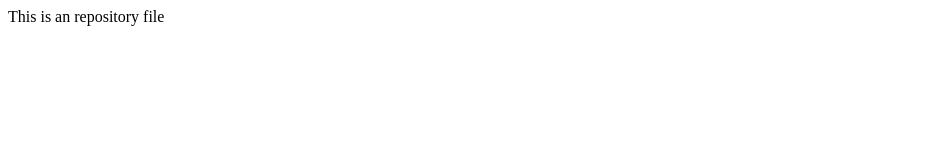
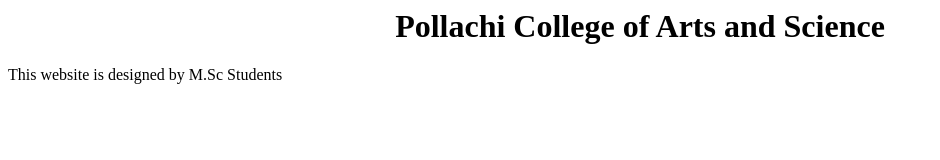
Before and after one commit to prakashpalanisamy0501/prakash.github.in, a plain HTML site: page index.html in a window 1280 px wide. Shown: the whole page, without its empty margins (0-940 px from the left). Drawn offline with Linux system fonts and the light colour scheme.

Commit message:
Update index.html

```diff
--- a/index.html
+++ b/index.html
@@ -3,6 +3,7 @@
 <title> Git Hub </title>
 </head>
 <body>
-<p> This is an repository file </p>
+<center><h1><b> Pollachi College of Arts and Science </b></h1></center>
+<p> This website is designed by M.Sc Students </p>
 </body>
 </html>
```
